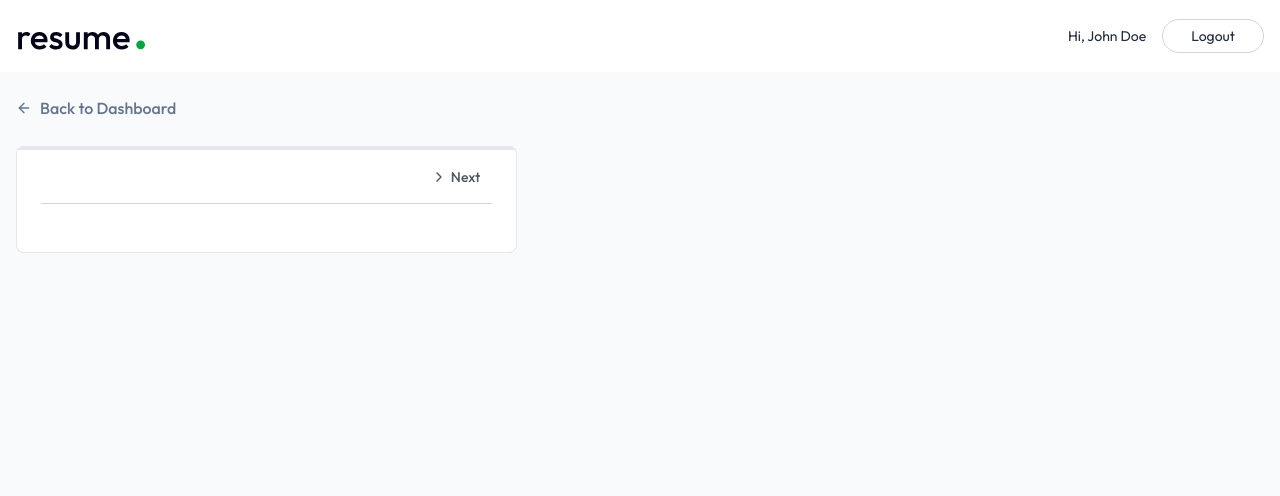
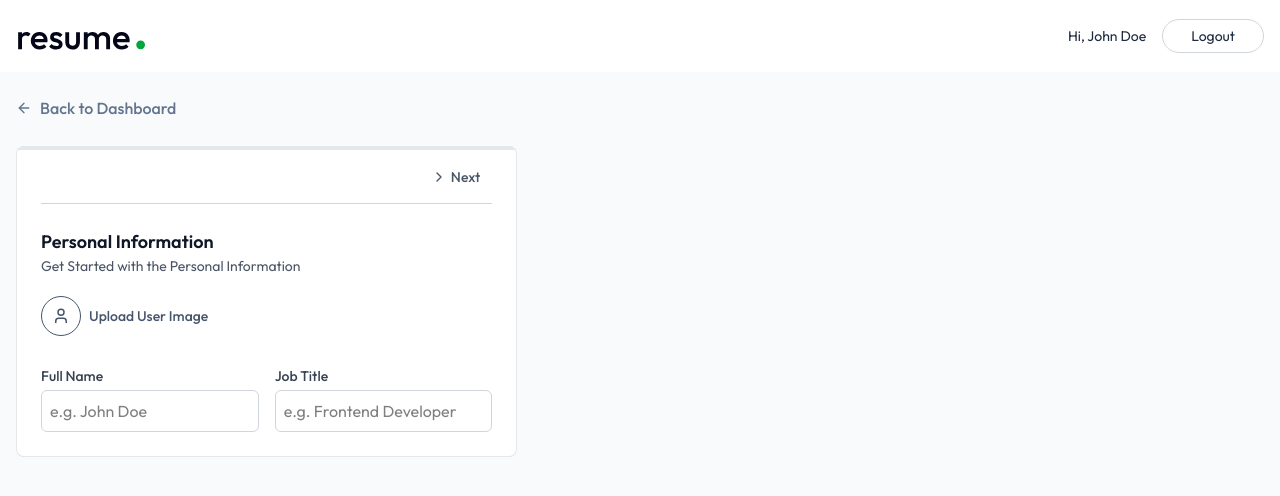
Before and after one commit to priyanshi1207-star/my-react-app, a React (Vite) app: page /App/builder/1 in a window 1280 px wide. Shown: the top 496 px of the page. Built offline with nearby package versions, Linux system fonts and the light colour scheme; the HTML template or start-up script is replaced by a standard one.

Commit message:
Updated Project

```diff
--- a/src/Components/PersonalInfoForm.jsx
+++ b/src/Components/PersonalInfoForm.jsx
@@ -0,0 +1,88 @@
+import { User } from 'lucide-react'
+import React from 'react'
+
+const PersonalInfoForm = ({ data, onChange, removeBackground, setRemoveBackground }) => {
+
+    const handleChange = (field, value) => {
+        onChange({
+            ...data,
+            [field]: value,
+        })
+    } // Closed handleChange properly here
+
+    // Return must be outside the helper function
+    return (
+        <div className='animate-in fade-in duration-500'>
+            <h3 className='text-lg font-semibold text-gray-900'>Personal Information</h3>
+            <p className='text-sm text-gray-600'>Get Started with the Personal Information</p>
+
+            <div className='flex items-center gap-2'>
+                <label className="cursor-pointer">
+                    {data.image ? (
+                        <img
+                            src={typeof data.image === 'string' ? data.image : URL.createObjectURL(data.image)}
+                            alt="user-image"
+                            className='w-16 h-16 rounded-full object-cover mt-5 ring ring-slate-300 hover:opacity-80'
+                        />
+                    ) : (
+                        <div className='inline-flex items-center gap-2 mt-5 text-slate-600 hover:text-slate-700'>
+                            <User className='size-10 p-2.5 border rounded-full' />
+                            <span className="text-sm font-medium">Upload User Image</span>
+                        </div>
+                    )}
+                    <input
+                        type="file"
+                        accept="image/jpeg, image/png"
+                        className="hidden"
+                        onChange={(e) => handleChange('image', e.target.files[0])}
+                    />
+                </label>
+
+                {/* Show toggle only if an image is uploaded */}
+                {data.image && (
+                    <div className='flex flex-col gap-1 pl-4 text-sm mt-5'>
+                        <p className="text-gray-500 text-[12px] font-medium">Remove Background</p>
+                        <label className='relative inline-flex items-center cursor-pointer gap-3'>
+                            <input
+                                type="checkbox"
+                                className="sr-only peer"
+                                onChange={() => setRemoveBackground(prev => !prev)}
+                                checked={removeBackground}
+                            />
+                            {/* Toggle Track */}
+                            <div className="w-9 h-5 bg-slate-300 rounded-full peer peer-checked:bg-green-600 transition-colors duration-200"></div>
+                            {/* Toggle Dot */}
+                            <div className="absolute left-1 top-1 w-3 h-3 bg-white rounded-full transition-transform duration-200 ease-in-out peer-checked:translate-x-4"></div>
+                        </label>
+                    </div>
+                )}
+            </div>
+
+            {/* Added: Input fields to match your Dashboard screenshot */}
+            <div className='grid grid-cols-1 md:grid-cols-2 gap-4 mt-6'>
+                <div className='flex flex-col gap-1'>
+                    <label className='text-sm font-medium text-gray-700'>Full Name</label>
+                    <input
+                        type="text"
+                        placeholder="e.g. John Doe"
+                        className='p-2 border rounded-md outline-none focus:border-indigo-500'
+                        value={data.full_name || ''}
+                        onChange={(e) => handleChange('full_name', e.target.value)}
+                    />
+                </div>
+                <div className='flex flex-col gap-1'>
+                    <label className='text-sm font-medium text-gray-700'>Job Title</label>
+                    <input
+                        type="text"
+                        placeholder="e.g. Frontend Developer"
+                        className='p-2 border rounded-md outline-none focus:border-indigo-500'
+                        value={data.job_title || ''}
+                        onChange={(e) => handleChange('job_title', e.target.value)}
+                    />
+                </div>
+            </div>
+        </div>
+    )
+}
+
+export default PersonalInfoForm
--- a/src/Pages/ResumeBuilder.jsx
+++ b/src/Pages/ResumeBuilder.jsx
@@ -2,6 +2,7 @@
 import { Link, useParams } from 'react-router-dom'
 import { dummyResumeData } from '../assets/assets'
 import { ArrowLeftIcon, AwardIcon, BriefcaseIcon, ChevronLeft, ChevronRight, FileText, FileTextIcon, FolderIcon, GraduationCapIcon, HeartIcon, LanguagesIcon, SparklesIcon, User, UserIcon } from 'lucide-react'
+import PersonalInfoForm from '../Components/PersonalInfoForm'
 
 const ResumeBuilder = () => {
 
@@ -101,7 +102,11 @@
               {/* Form Section */}
               <div className='space-y-6'>
                 {activeSection.id === 'personal_info' && (
-                  <div></div>
+                  <PersonalInfoForm data={resumeData.personal_info}
+                    onChange={(data) => setResumeData(prev => ({ ...prev, personal_info: data }))}
+                    removeBackground={removeBackground}
+                    setRemoveBackground={setRemoveBackground}
+                  />
                 )}
 
               </div>
```
